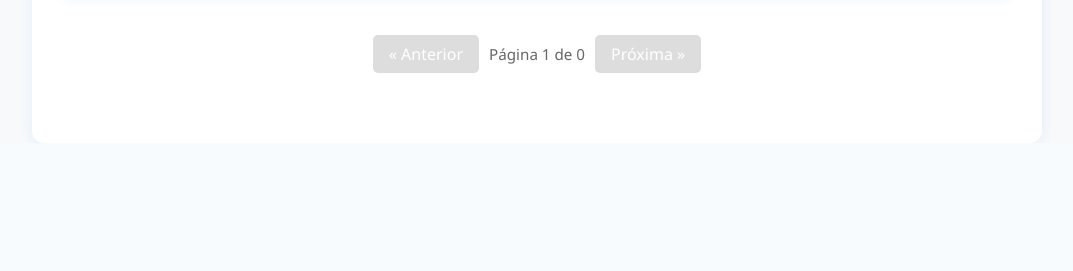
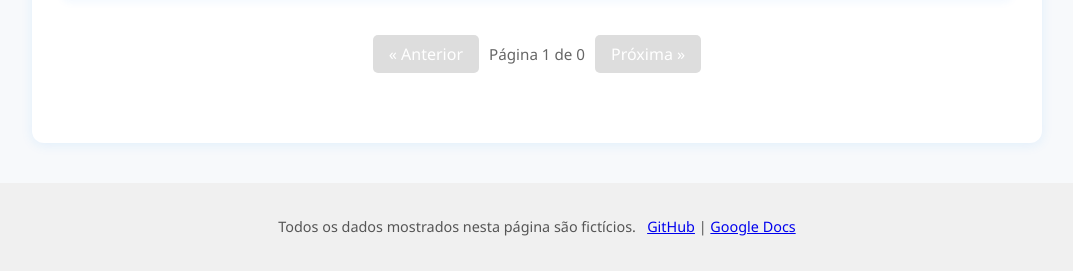
Before and after one commit to Diogo-Nandes/TIWM-MADS, a Flask app: page / in a window 1280 px wide. Shown: the part 1023-1294 px from the top of the page, without its empty margins (103-1176 px from the left). Before the commit the page ends 1096 px from the top, so only its background shows below. Run offline with Flask 3, Linux system fonts and the light colour scheme; data that the repository does not hold is empty; parts of the project's set-up code (start-up, migrations or seed data) failed here and were passed over.

Commit message:
Adicionar footer

```diff
--- a/templates/index.html
+++ b/templates/index.html
@@ -397,5 +397,12 @@
             });
         });
     </script>
+    <footer style="text-align:center; padding:20px; background:#f0f0f0; margin-top:40px; font-size:0.9em; color:#555;">
+      <p>
+        Todos os dados mostrados nesta página são fictícios. &nbsp;
+        <a href="https://github.com/Diogo-Nandes/TIWM-MADS/tree/main" target="_blank" rel="noopener noreferrer">GitHub</a> |
+        <a href="https://docs.google.com/spreadsheets/d/1FsDLfIjmcBC8WQGUZ3Fg6VTpr1dtlOeEA8uct5r4LX0/edit?usp=sharing" target="_blank" rel="noopener noreferrer">Google Docs</a>
+      </p>
+    </footer>
 </body>
 </html>
```
